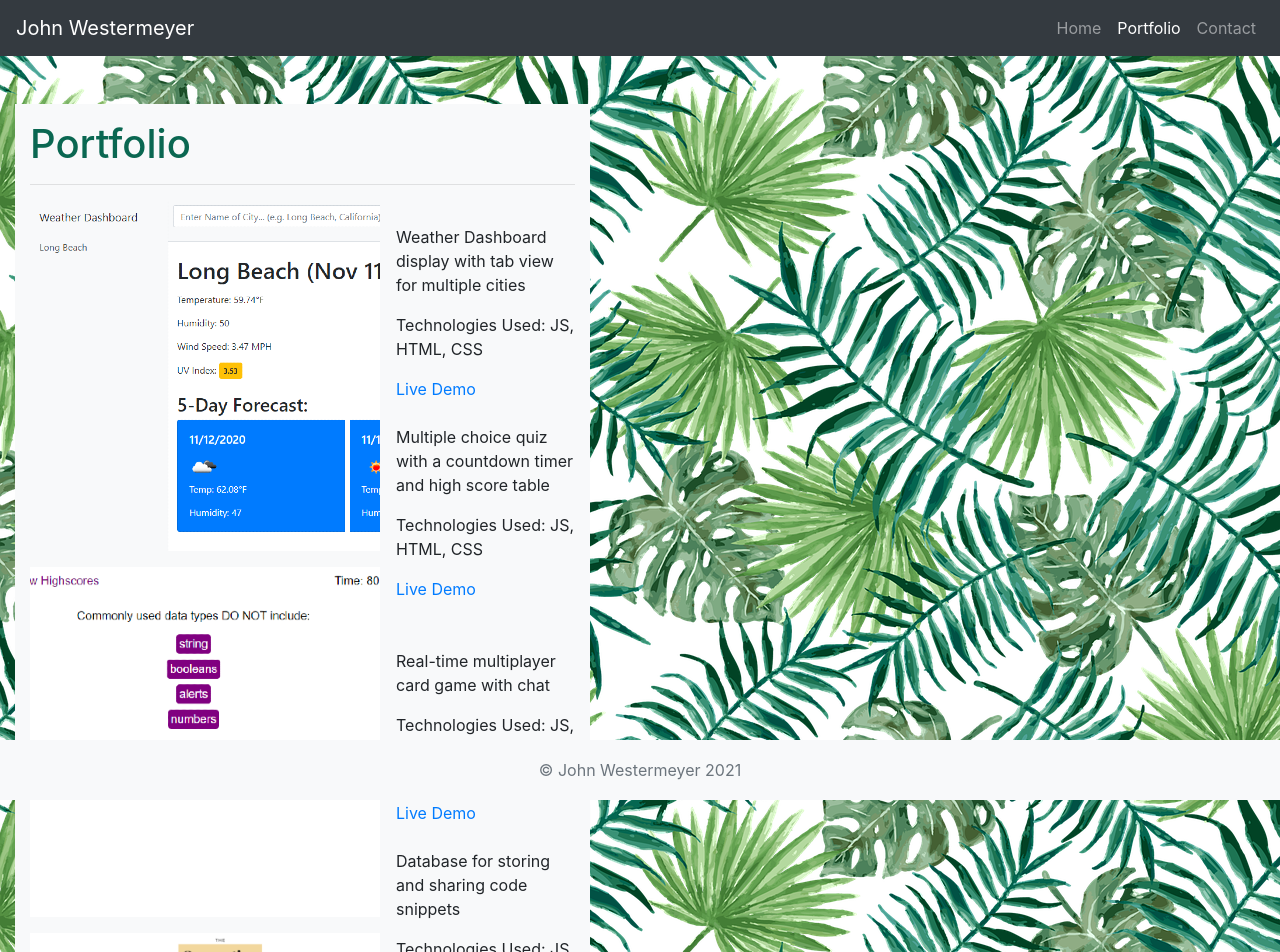
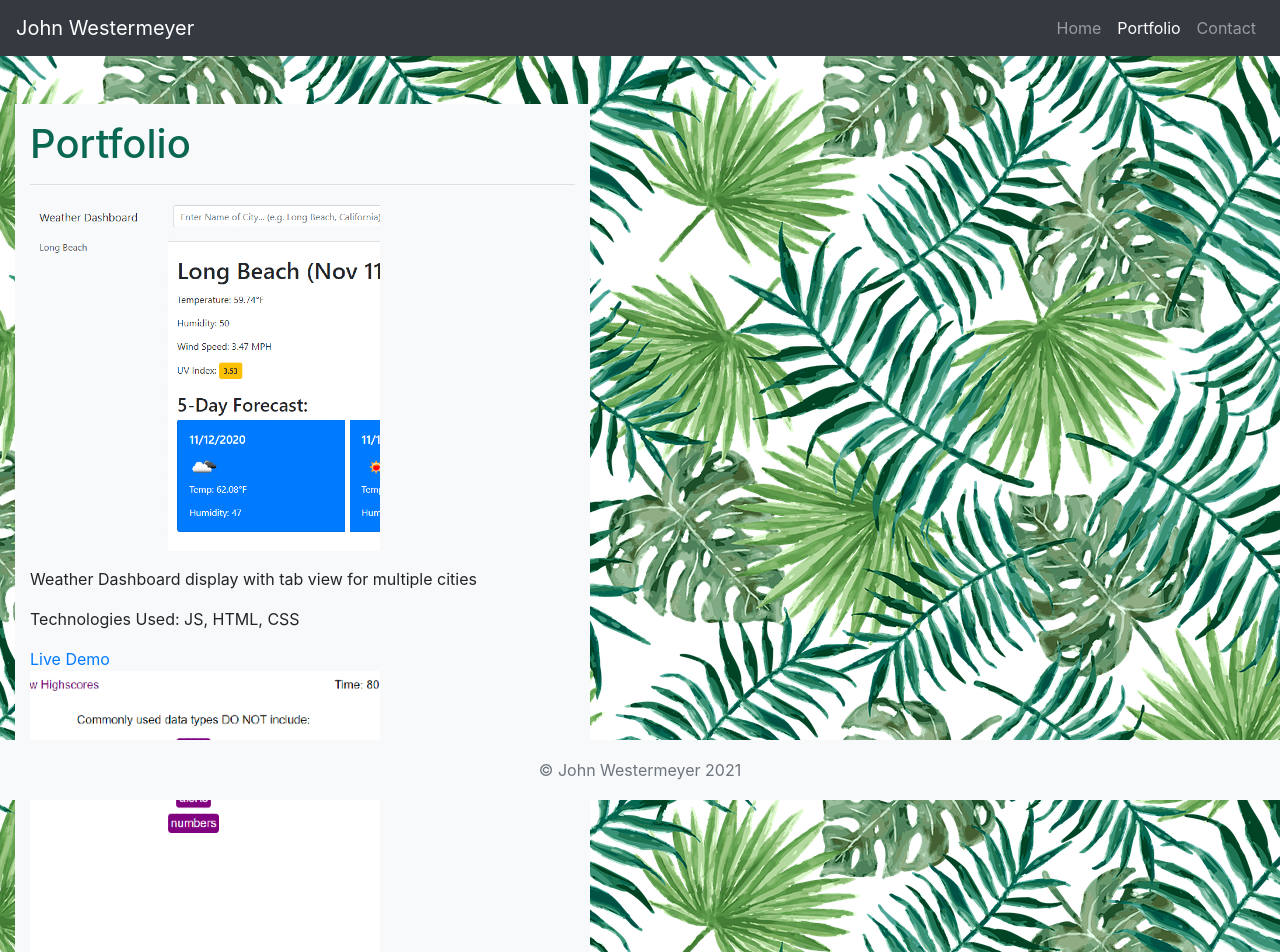
Before and after one commit to johnwestermeyer/ReactPortfolio, a React (Create React App) app: page /#/portfolio in a window 1280 px wide. Shown: the top 952 px of the page. Built offline with nearby package versions, Linux system fonts and the light colour scheme.

Commit message:
portfolio expansion

```diff
--- a/src/components/Portfolio.js
+++ b/src/components/Portfolio.js
@@ -30,7 +30,7 @@ function Portfolio() {
             />
             <br />
             <Project
-            link={"https://github.com/johnwestermeyer/QuarantineGame"}
+            link={"https://calm-crag-81636.herokuapp.com/"}
             img={game}
             alt={"Quarantine Game"}
             git={"https://github.com/johnwestermeyer/QuarantineGame"}
--- a/src/components/Project.js
+++ b/src/components/Project.js
@@ -2,9 +2,9 @@ import React from 'react';
 
 function Project(props) {
     return(
-        <div>
-            <a href={props.git}>
-                <img src={props.img} alt={props.alt} className="image-fluid float-left mr-3 mb-3"/>
+        <div style={{overflow: "auto"}}>
+            <a style={{float: "top"}} href={props.git}>
+                <img src={props.img} alt={props.alt} className="image-fluid mr-3 mb-3"/>
             </a>
             <br/>
             <p>{props.desc}</p>
```
Also changed, not shown: 1 other file (tests, documents, lock files or other folders).
